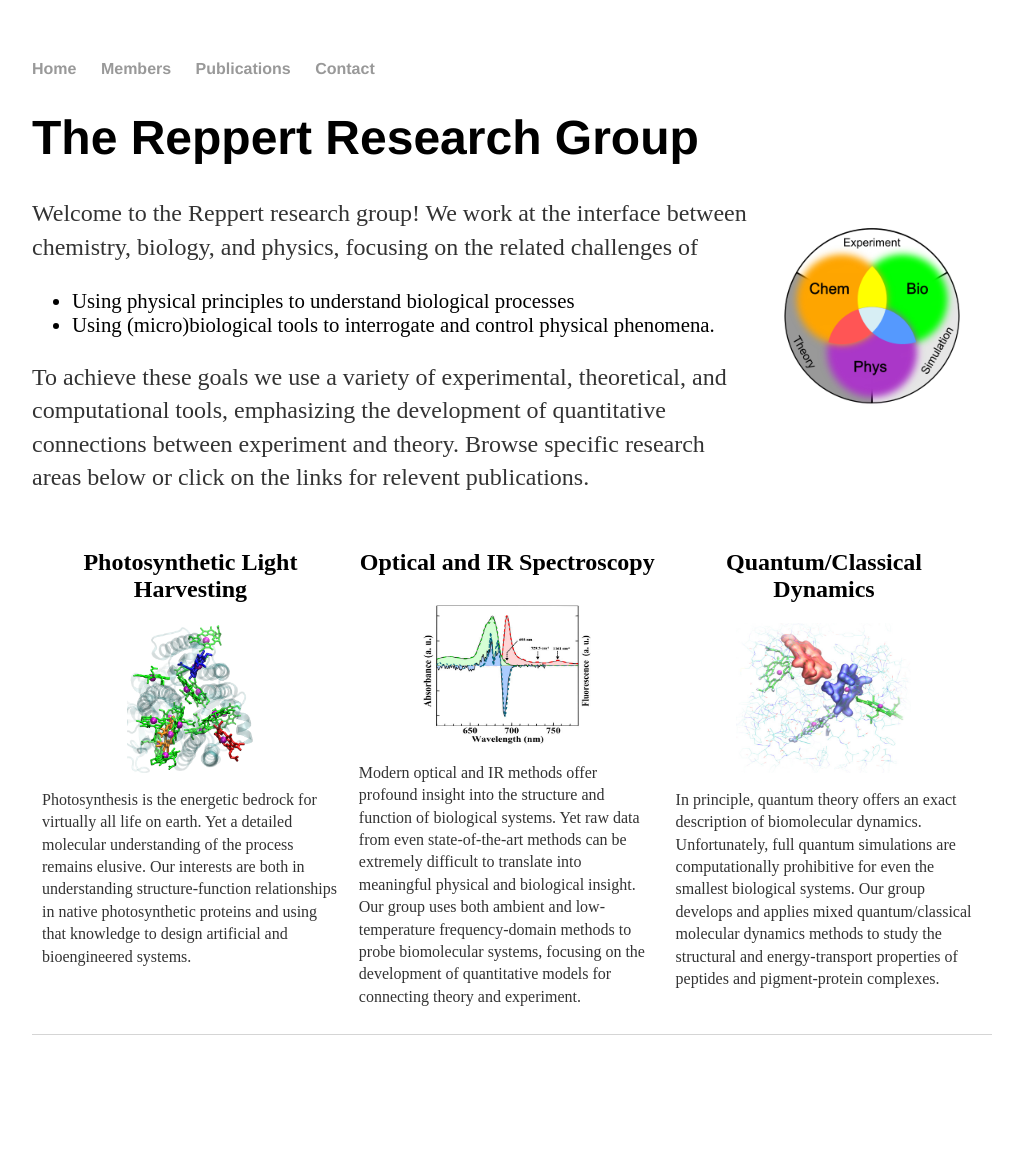
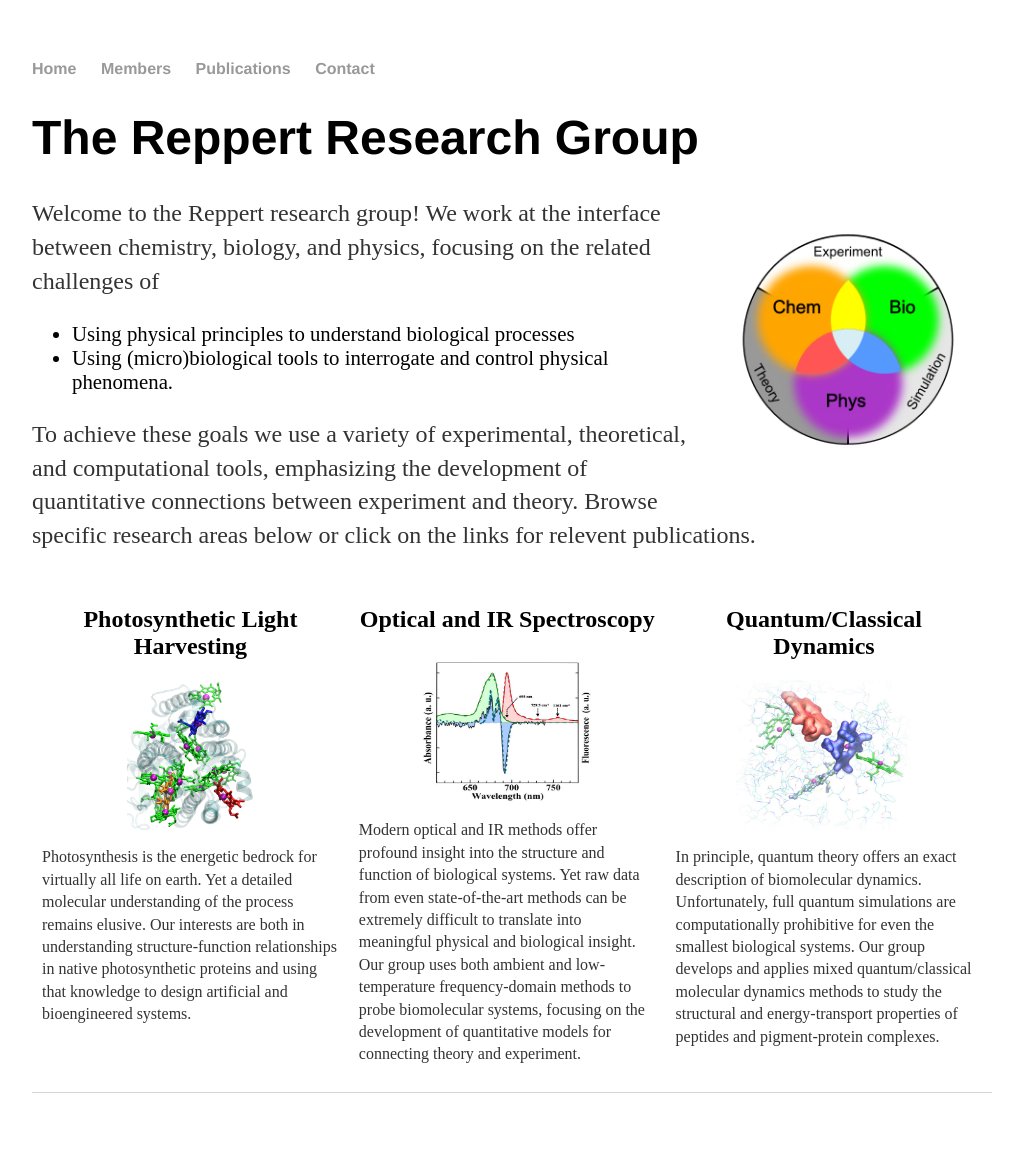
Before and after one commit to mreppert/mreppert.github.io, a Jekyll site: the page built from index.html, in a window 1280 px wide. Shown: the whole page, without its empty margins (128-1151 px from the left). Built offline with Jekyll 4.4.1, drawn with Linux system fonts in a browser that asks for light colours; before the commit the page ends 1095 px from its top, so only the background shows below that.

Commit message:
Update index.html

```diff
--- a/index.html
+++ b/index.html
@@ -40,7 +40,7 @@
 
 <div class="blurb">
 	<h1>The Reppert Research Group</h1>
-	<p><img src="/research_venn_diagram.jpg" style="float:right; width:25%; height:auto;">Welcome to the Reppert research group! We work at the interface between chemistry, biology, and physics, focusing on the related challenges of</p>
+	<p><img src="/research_venn_diagram.jpg" style="float:right; width:30%; height:auto; min-width:200px;">Welcome to the Reppert research group! We work at the interface between chemistry, biology, and physics, focusing on the related challenges of</p>
 	<ul style="font-size:130%;">
 		<li>Using physical principles to understand biological processes</li>
 		<li>Using (micro)biological tools to interrogate and control physical phenomena.</li>
```
